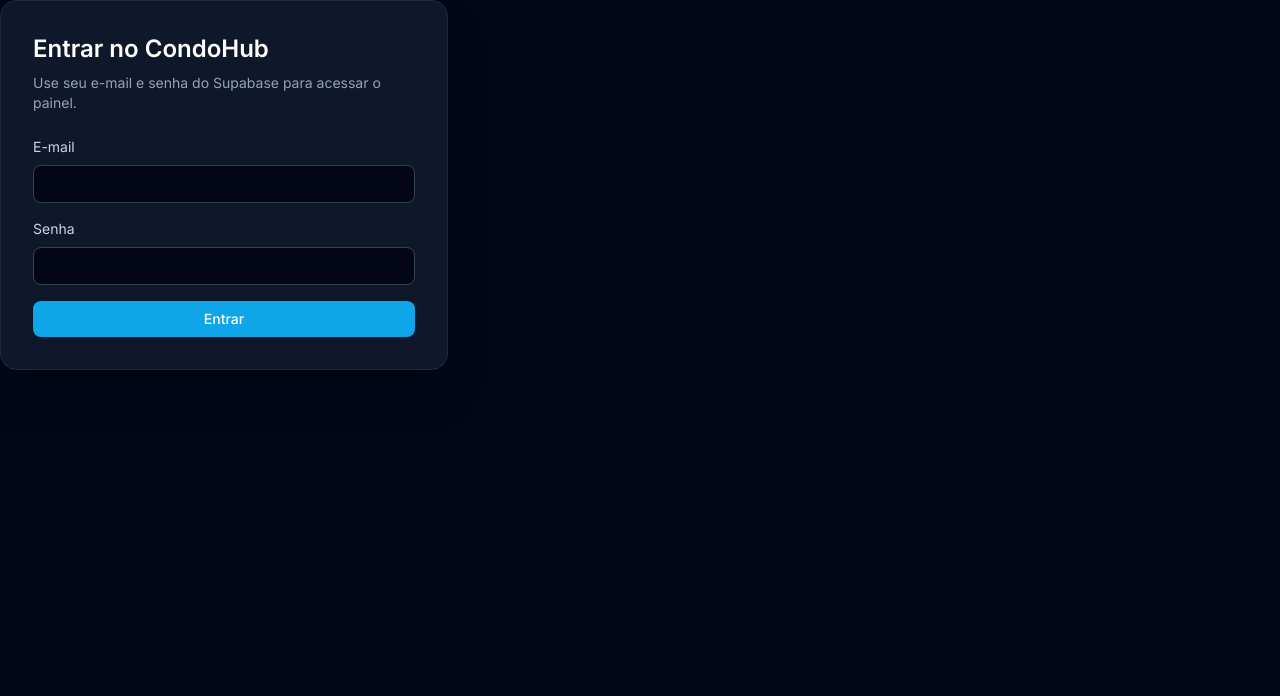
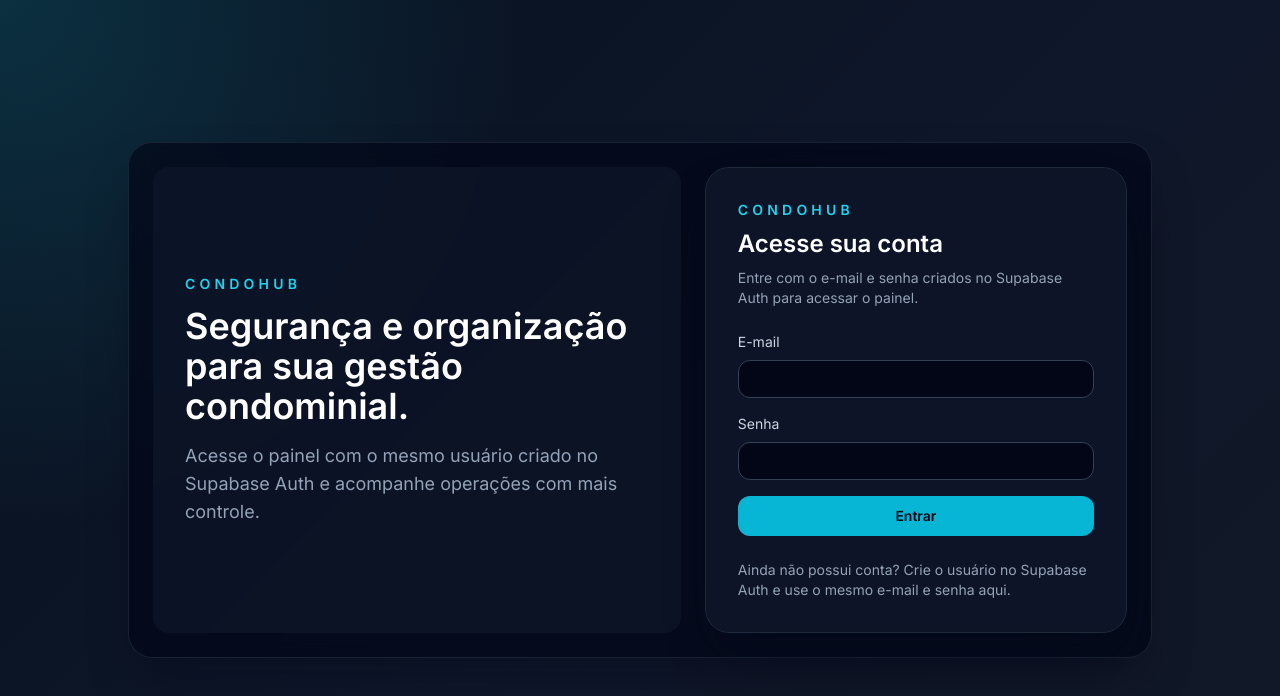
Before and after one commit to condohubadmin/CondoHub, a Next.js app: page /auth/sign-in in a window 1280 px wide. Shown: the top 696 px of the page. Built offline with nearby package versions, Linux system fonts and the light colour scheme; no server answers.

Commit message:
feat: polish auth login experience

```diff
--- a/src/app/auth/sign-in/page.tsx
+++ b/src/app/auth/sign-in/page.tsx
@@ -1,5 +1,22 @@
 import { SignInForm } from '@/modules/auth/sign-in-form';
 
 export default function SignInPage() {
-  return <SignInForm />;
+  return (
+    <div className="flex min-h-screen items-center justify-center bg-[radial-gradient(circle_at_top_left,_rgba(34,211,238,0.16),_transparent_35%),linear-gradient(135deg,_#07111f_0%,_#0f172a_55%,_#111827_100%)] px-6 py-10">
+      <div className="w-full max-w-5xl rounded-3xl border border-slate-800/80 bg-slate-950/70 p-6 shadow-2xl shadow-slate-950/40 backdrop-blur lg:grid lg:grid-cols-[1fr_0.8fr] lg:gap-6">
+        <div className="flex flex-col justify-center rounded-2xl bg-slate-900/70 p-8">
+          <p className="text-sm font-semibold uppercase tracking-[0.3em] text-cyan-400">CondoHub</p>
+          <h1 className="mt-3 text-3xl font-semibold text-white sm:text-4xl">
+            Segurança e organização para sua gestão condominial.
+          </h1>
+          <p className="mt-4 text-lg text-slate-400">
+            Acesse o painel com o mesmo usuário criado no Supabase Auth e acompanhe operações com mais controle.
+          </p>
+        </div>
+        <div className="mt-6 flex items-center justify-center lg:mt-0">
+          <SignInForm />
+        </div>
+      </div>
+    </div>
+  );
 }
--- a/src/app/page.tsx
+++ b/src/app/page.tsx
@@ -1,31 +1,66 @@
 import Link from 'next/link';
+
+const highlights = [
+  'Gestão de moradores e acessos',
+  'Cobranças e pagamentos em um só lugar',
+  'Comunicação ágil para síndicos e administradoras',
+];
 
 export default function HomePage() {
   return (
-    <main className="flex min-h-screen flex-col items-center justify-center gap-6 bg-slate-950 px-6 text-center">
-      <div className="max-w-2xl space-y-4">
-        <p className="text-sm uppercase tracking-[0.3em] text-sky-400">CondoHub</p>
-        <h1 className="text-4xl font-semibold text-white sm:text-6xl">
-          Plataforma de gestão condominial preparada para crescer.
-        </h1>
-        <p className="text-lg text-slate-300">
-          Arquitetura multi-tenant, módulos organizados e base para integração com Supabase, Mercado Pago e Render.
-        </p>
-      </div>
+    <main className="min-h-screen bg-[radial-gradient(circle_at_top_left,_rgba(14,116,144,0.2),_transparent_35%),linear-gradient(135deg,_#07111f_0%,_#0f172a_50%,_#111827_100%)] px-6 py-16 text-slate-100">
+      <div className="mx-auto flex max-w-7xl flex-col gap-12">
+        <header className="flex flex-col gap-4 rounded-3xl border border-slate-800/80 bg-white/5 p-6 shadow-2xl shadow-slate-950/40 backdrop-blur md:flex-row md:items-center md:justify-between">
+          <div>
+            <p className="text-sm font-semibold uppercase tracking-[0.35em] text-cyan-400">CondoHub</p>
+            <h1 className="mt-3 text-3xl font-semibold sm:text-4xl">
+              Gestão condominial inteligente para síndicos, administradoras e moradores.
+            </h1>
+          </div>
+          <div className="flex gap-3">
+            <Link href="/auth/sign-in" className="rounded-xl bg-cyan-500 px-5 py-3 font-medium text-slate-950 transition hover:bg-cyan-400">
+              Fazer login
+            </Link>
+            <Link href="/dashboard" className="rounded-xl border border-slate-700 px-5 py-3 font-medium text-slate-100 transition hover:bg-slate-800">
+              Ver painel
+            </Link>
+          </div>
+        </header>
 
-      <div className="flex gap-3">
-        <Link
-          href="/dashboard"
-          className="rounded-lg bg-sky-500 px-5 py-3 font-medium text-white transition hover:bg-sky-400"
-        >
-          Entrar no painel
-        </Link>
-        <Link
-          href="/auth/sign-in"
-          className="rounded-lg border border-slate-700 px-5 py-3 font-medium text-slate-200 transition hover:bg-slate-800"
-        >
-          Fazer login
-        </Link>
+        <section className="grid gap-6 lg:grid-cols-[1.2fr_0.8fr]">
+          <div className="rounded-3xl border border-slate-800/80 bg-slate-900/70 p-8 shadow-2xl shadow-slate-950/30">
+            <p className="text-sm font-medium uppercase tracking-[0.3em] text-cyan-400">Plataforma completa</p>
+            <h2 className="mt-4 text-4xl font-semibold text-white sm:text-5xl">
+              Controle, transparência e eficiência para o cotidiano do condomínio.
+            </h2>
+            <p className="mt-5 max-w-2xl text-lg text-slate-300">
+              O CondoHub reúne gestão de usuários, pagamentos, comunicação e organização operacional em uma experiência moderna e segura.
+            </p>
+            <div className="mt-8 flex flex-wrap gap-3">
+              {highlights.map((item) => (
+                <span key={item} className="rounded-full border border-cyan-500/30 bg-cyan-500/10 px-4 py-2 text-sm text-cyan-200">
+                  {item}
+                </span>
+              ))}
+            </div>
+          </div>
+
+          <div className="rounded-3xl border border-slate-800/80 bg-slate-950/80 p-8 shadow-2xl shadow-slate-950/40">
+            <p className="text-sm font-semibold uppercase tracking-[0.3em] text-slate-400">Por que escolher</p>
+            <div className="mt-6 space-y-4">
+              {[
+                ['Segurança', 'Autenticação e controle de acesso com confiança'],
+                ['Automação', 'Fluxos digitais para reduzir retrabalho'],
+                ['Visibilidade', 'Painéis claros para decisões rápidas'],
+              ].map(([title, text]) => (
+                <div key={title} className="rounded-2xl border border-slate-800 bg-slate-900/70 p-4">
+                  <h3 className="font-semibold text-white">{title}</h3>
+                  <p className="mt-1 text-sm text-slate-400">{text}</p>
+                </div>
+              ))}
+            </div>
+          </div>
+        </section>
       </div>
     </main>
   );
--- a/src/modules/auth/sign-in-form.tsx
+++ b/src/modules/auth/sign-in-form.tsx
@@ -38,9 +38,14 @@
   }
 
   return (
-    <div className="w-full max-w-md rounded-2xl border border-slate-800 bg-slate-900 p-8 shadow-2xl">
-      <h1 className="text-2xl font-semibold text-white">Entrar no CondoHub</h1>
-      <p className="mt-2 text-sm text-slate-400">Use seu e-mail e senha do Supabase para acessar o painel.</p>
+    <div className="w-full max-w-md rounded-3xl border border-slate-800 bg-slate-900/90 p-8 shadow-2xl shadow-slate-950/40 backdrop-blur">
+      <div className="space-y-2">
+        <p className="text-sm font-semibold uppercase tracking-[0.3em] text-cyan-400">CondoHub</p>
+        <h1 className="text-2xl font-semibold text-white">Acesse sua conta</h1>
+        <p className="text-sm text-slate-400">
+          Entre com o e-mail e senha criados no Supabase Auth para acessar o painel.
+        </p>
+      </div>
 
       <form onSubmit={handleSubmit} className="mt-6 space-y-4">
         <label className="block text-sm text-slate-300">
@@ -49,7 +54,7 @@
             type="email"
             value={email}
             onChange={(event) => setEmail(event.target.value)}
-            className="mt-2 w-full rounded-lg border border-slate-700 bg-slate-950 px-3 py-2 text-sm text-white"
+            className="mt-2 w-full rounded-xl border border-slate-700 bg-slate-950 px-3 py-2 text-sm text-white outline-none ring-0 focus:border-cyan-500"
             required
           />
         </label>
@@ -60,21 +65,25 @@
             type="password"
             value={password}
             onChange={(event) => setPassword(event.target.value)}
-            className="mt-2 w-full rounded-lg border border-slate-700 bg-slate-950 px-3 py-2 text-sm text-white"
+            className="mt-2 w-full rounded-xl border border-slate-700 bg-slate-950 px-3 py-2 text-sm text-white outline-none ring-0 focus:border-cyan-500"
             required
           />
         </label>
 
-        {error ? <p className="text-sm text-rose-400">{error}</p> : null}
+        {error ? <p className="rounded-xl border border-rose-500/30 bg-rose-500/10 px-3 py-2 text-sm text-rose-300">{error}</p> : null}
 
         <button
           type="submit"
           disabled={loading}
-          className="w-full rounded-lg bg-sky-500 px-4 py-2 text-sm font-medium text-white transition hover:bg-sky-400 disabled:cursor-not-allowed disabled:opacity-60"
+          className="w-full rounded-xl bg-cyan-500 px-4 py-2.5 text-sm font-semibold text-slate-950 transition hover:bg-cyan-400 disabled:cursor-not-allowed disabled:opacity-60"
         >
           {loading ? 'Entrando...' : 'Entrar'}
         </button>
       </form>
+
+      <p className="mt-6 text-sm text-slate-400">
+        Ainda não possui conta? Crie o usuário no Supabase Auth e use o mesmo e-mail e senha aqui.
+      </p>
     </div>
   );
 }
```
